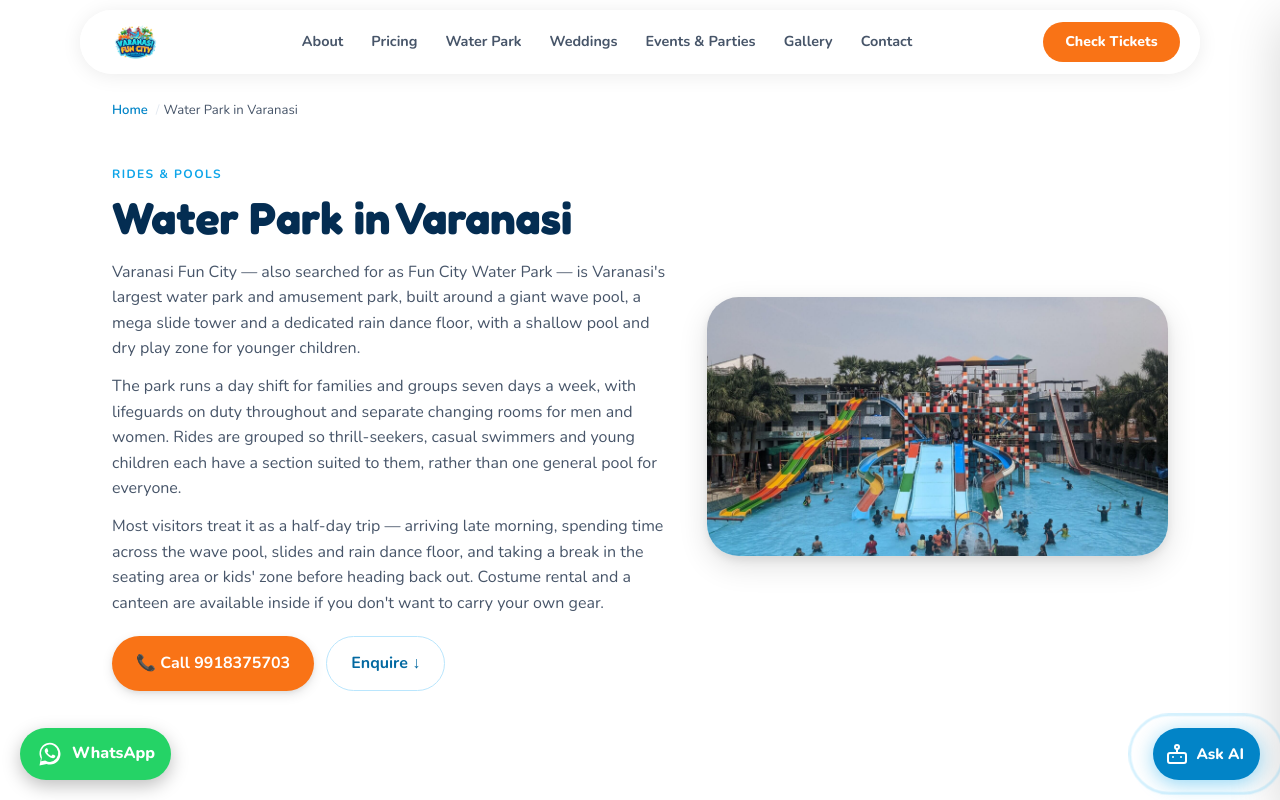
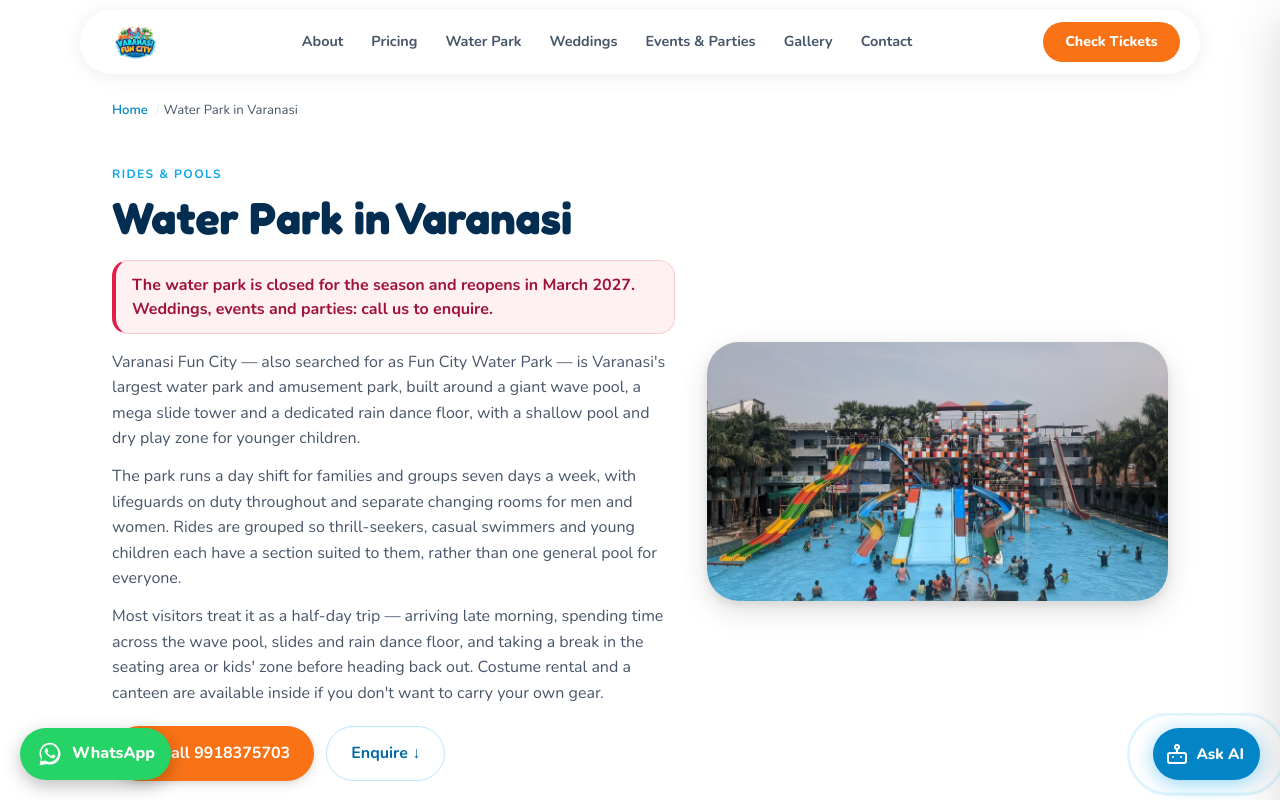
Before and after one commit to AnkurMaurya421/varanasi-fun-city, a Next.js app: page /water-park-varanasi in a window 1280 px wide. Shown: the top 800 px of the page. Built offline with nearby package versions, Linux system fonts and the light colour scheme.

Commit message:
Mark the water park closed for the season, reopening March 2027
Co-Authored-By: Claude Sonnet 5.5 <noreply@anthropic.com>

```diff
--- a/app/layout.js
+++ b/app/layout.js
@@ -88,7 +88,7 @@ function JsonLd() {
       { "@type": "Place", name: "Ashapur, Varanasi" },
       { "@type": "Place", name: "Pahariya, Varanasi" },
     ],
-    openingHoursSpecification: [
+    ...(siteConfig.isOpen ? { openingHoursSpecification: [
       {
         "@type": "OpeningHoursSpecification",
         dayOfWeek: [
@@ -97,7 +97,7 @@ function JsonLd() {
         opens: "11:00",
         closes: "17:00",
       },
-    ],
+    ] } : {}),
     priceRange: siteConfig.schema.priceRange,
     currenciesAccepted: siteConfig.schema.currenciesAccepted,
     paymentAccepted: siteConfig.schema.paymentAccepted,
--- a/components/Footer/Footer.js
+++ b/components/Footer/Footer.js
@@ -65,7 +65,7 @@ export default function Footer() {
           <div className={styles.brand}>
             <h3 className={styles.brandName}>{name}</h3>
             <p className={styles.brandDesc}>
-              The biggest waterpark in Varanasi. Open all year — splash through summer, dance through monsoon.
+              The biggest waterpark in Varanasi. Splash through summer, dance through monsoon.
             </p>
             <div className={styles.socials}>
               <a href={socials.youtube} target="_blank" rel="noopener noreferrer" className={styles.socialBtn} aria-label="YouTube">
--- a/components/Hero/Hero.js
+++ b/components/Hero/Hero.js
@@ -58,7 +58,7 @@ export default function Hero() {
 
             <div className={styles.actions}>
               <a href="#pricing" className={styles.ctaPrimary}>
-                🎟️ Check Tickets
+                🎟️ {siteConfig.isOpen ? "Check Tickets" : "Ticket Prices"}
               </a>
               <a href="#rides" className={styles.ctaSecondary}>
                 Explore Rides ↓
--- a/components/Pricing/Pricing.js
+++ b/components/Pricing/Pricing.js
@@ -68,6 +68,11 @@ export default function Pricing() {
           <span className="eyebrow">Tickets</span>
           <h2 className="section-title">Pricing</h2>
           <p className="section-sub">All prices are per person, taxes included. Kids under 3 ft enter free.</p>
+          {!siteConfig.isOpen && (
+            <p className={styles.closedNotice}>
+              The water park is closed for the season and reopens in {siteConfig.reopeningText}. Prices below apply from reopening and may change.
+            </p>
+          )}
         </div>
 
         {/* Tabs */}
--- a/components/Pricing/Pricing.module.css
+++ b/components/Pricing/Pricing.module.css
@@ -341,3 +341,15 @@
 
   .extraCard { flex: 1; }
 }
+
+.closedNotice {
+  max-width: 640px;
+  margin: var(--space-3) auto 0;
+  padding: var(--space-3) var(--space-4);
+  background: #fff1f2;
+  border: 1px solid #fecdd3;
+  border-radius: var(--radius-md);
+  color: #9f1239;
+  font-weight: 700;
+  line-height: 1.5;
+}
--- a/components/ServicePage/ServicePage.js
+++ b/components/ServicePage/ServicePage.js
@@ -30,6 +30,12 @@ export default function ServicePage({ service }) {
             <div>
               <span className="eyebrow">{service.eyebrow}</span>
               <h1 className={styles.h1}>{service.h1}</h1>
+              {service.category === "park" && !siteConfig.isOpen && (
+                <p className={styles.closedNotice}>
+                  The water park is closed for the season and reopens in {siteConfig.reopeningText}.
+                  Weddings, events and parties: call us to enquire.
+                </p>
+              )}
               {service.intro.map((p, i) => (
                 <p key={i} className={styles.para}>{p}</p>
               ))}
--- a/components/ServicePage/ServicePage.module.css
+++ b/components/ServicePage/ServicePage.module.css
@@ -405,3 +405,15 @@
     aspect-ratio: auto;
   }
 }
+
+.closedNotice {
+  margin: 0 0 var(--space-4);
+  padding: var(--space-3) var(--space-4);
+  background: #fff1f2;
+  border: 1px solid #fecdd3;
+  border-left: 4px solid #e11d48;
+  border-radius: var(--radius-md);
+  color: #9f1239;
+  font-weight: 700;
+  line-height: 1.5;
+}
--- a/servicesConfig.js
+++ b/servicesConfig.js
@@ -55,7 +55,7 @@ export const services = [
       },
       {
         q: "What are the park's timings?",
-        a: "The day shift runs 11:00 AM – 5:00 PM, open all seven days. See the Timings section on the homepage for current shift status.",
+        a: `The day shift normally runs 11:00 AM – 5:00 PM, seven days a week. The water park is closed for the season and reopens in ${siteConfig.reopeningText}.`,
       },
       {
         q: "Is the water park suitable for non-swimmers and young children?",
--- a/siteConfig.js
+++ b/siteConfig.js
@@ -19,8 +19,8 @@ export const siteConfig = {
   //  PARK STATUS
   //  Set isOpen: false during off-season to show a "closed" banner
   // ----------------------------------------------------------
-  isOpen: true,
-  openingDate: "5th March 2026",    // shown in announcement bar when isOpen: false
+  isOpen: false,                    // water park closed for the season
+  reopeningText: "March 2027",      // shown wherever the closure is mentioned
 
   // ----------------------------------------------------------
   //  ANNOUNCEMENT BAR
@@ -28,8 +28,7 @@ export const siteConfig = {
   //  status: "open" | "closed" | "info"
   // ----------------------------------------------------------
   announcements: [
-
-    // { status: "closed", label: "Notice", text: "Closed for season — reopening 5th March 2026" },
+    { status: "closed", label: "Park closed", text: "The water park is closed for the season and reopens in March 2027" },
   ],
 
   // ----------------------------------------------------------
@@ -37,7 +36,8 @@ export const siteConfig = {
   // ----------------------------------------------------------
   shifts: {
     day: {
-      enabled: true,
+      enabled: false,   // set true when the park reopens
+      reopensMonth: "March 2027",
       label: "Day Shift",
       sublabel: "Sun-up splash",
       hours: "11:00 AM – 5:00 PM",
@@ -52,7 +52,7 @@ export const siteConfig = {
       hours: "5:00 PM – 8:00 PM",
       days: "Open all 7 days",
       note: "Special slots for Families, Girls' Groups and Couples.",
-      reopensMonth: "April 2026",  // shown when enabled: false
+      reopensMonth: "March 2027",  // shown when enabled: false
       icon: "moon",
     },
   },
```
Also changed, not shown: components/Timings/Timings.js (+16 -2 lines), lib/buildSystemPrompt.js.
